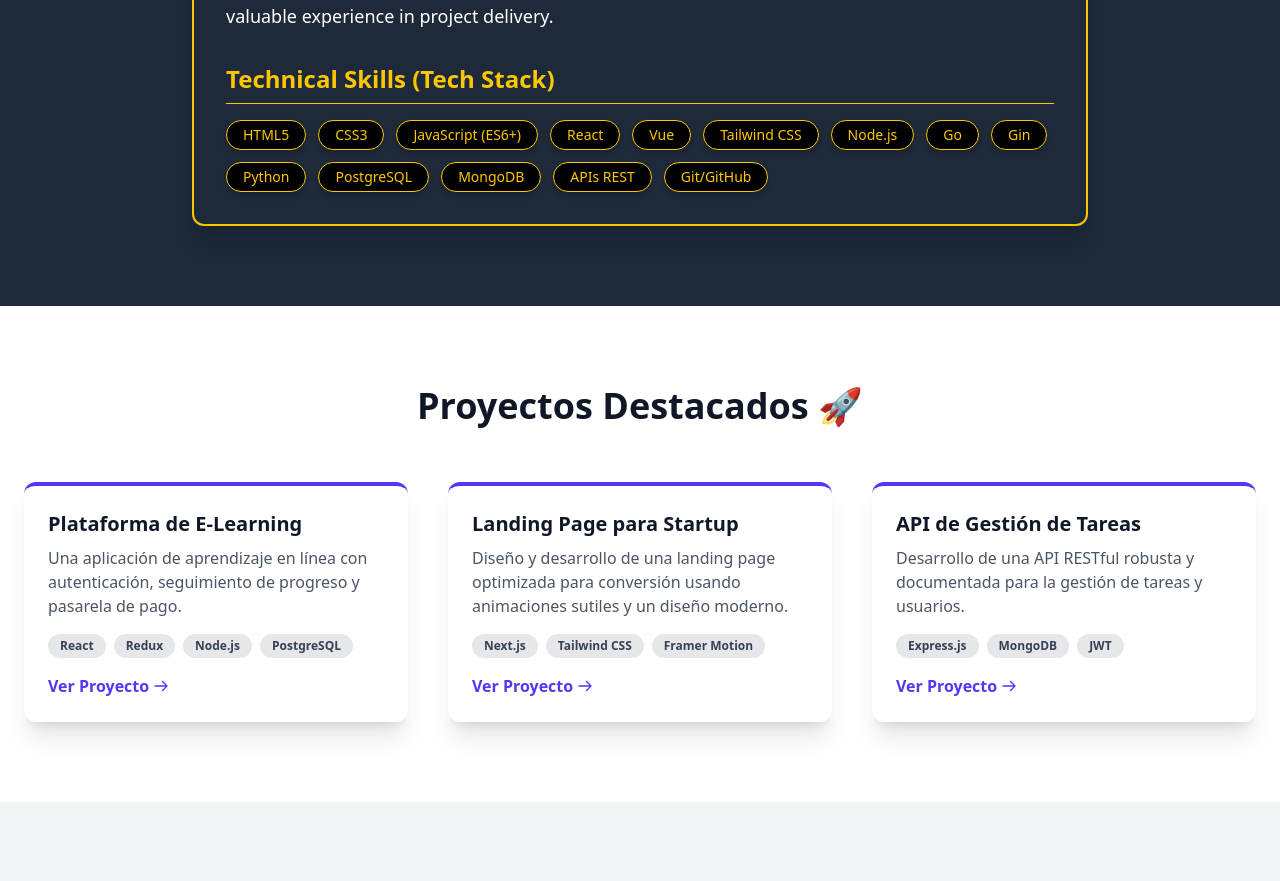
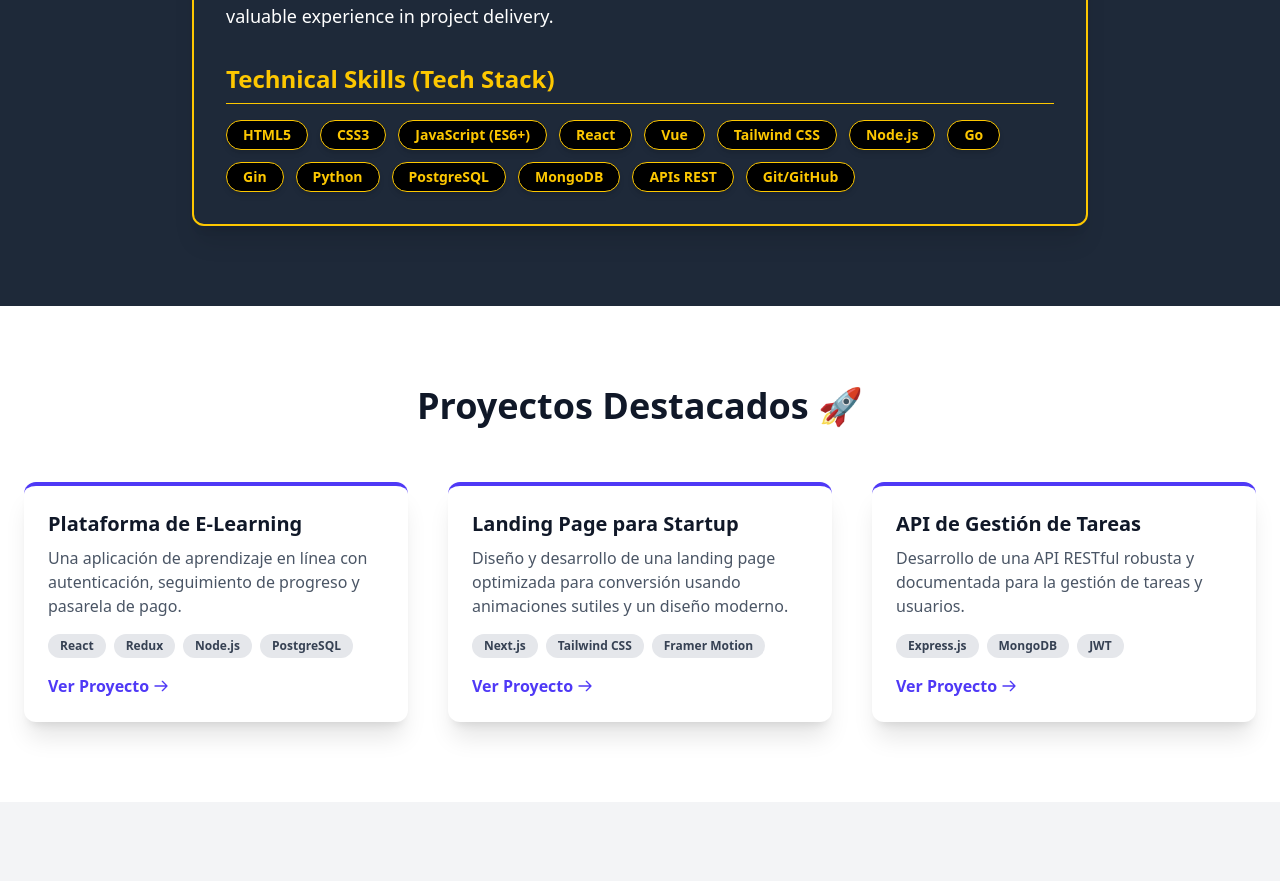
Before and after one commit to AndrxsQ/PersonalPortfolio, a React (Vite) app: page / in a window 1280 px wide. Shown: the part 1069-1950 px from the top of the page. Built offline with nearby package versions, Linux system fonts and the light colour scheme.

Commit message:
Improving text color to tech tags

```diff
--- a/src/components/About.jsx
+++ b/src/components/About.jsx
@@ -27,7 +27,7 @@ const About = () => {
             {skills.map((skill, index) => (
               <span
                 key={index}
-                className="px-4 py-1 text-sm border-1 border-yellow-400 font-medium text-yellow-400 bg-black rounded-full shadow-md"
+                className="px-4 py-1 font-semibold text-sm border-1 border-yellow-400 text-yellow-400 bg-black rounded-full shadow-md"
               >
                 {skill}
               </span>
```
